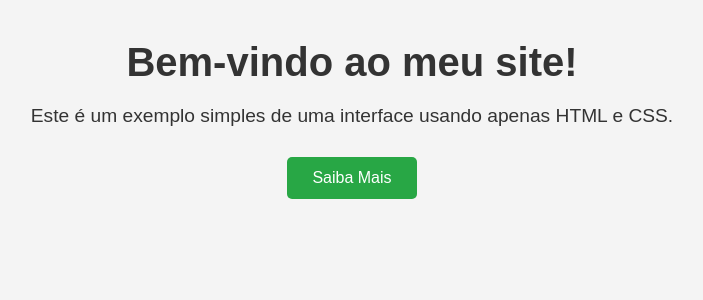
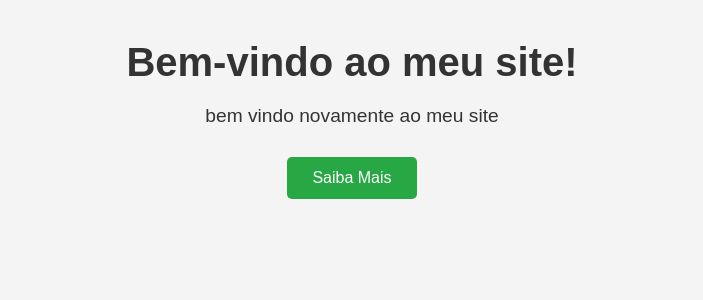
Before and after one commit to deMoraes01/flask, a Flask app: page / in a window 1280 px wide. Shown: the part 105-405 px from the top of the page, without its empty margins (288-991 px from the left). Run offline with Flask 3, Linux system fonts and the light colour scheme.

Commit message:
atualização

```diff
--- a/templates/homepage.html
+++ b/templates/homepage.html
@@ -89,7 +89,7 @@
 
   <main>
     <h1>Bem-vindo ao meu site!</h1>
-    <p>Este é um exemplo simples de uma interface usando apenas HTML e CSS.</p>
+    <p>bem vindo novamente ao meu site</p>
     <button class="btn">Saiba Mais</button>
   </main>
 
```
